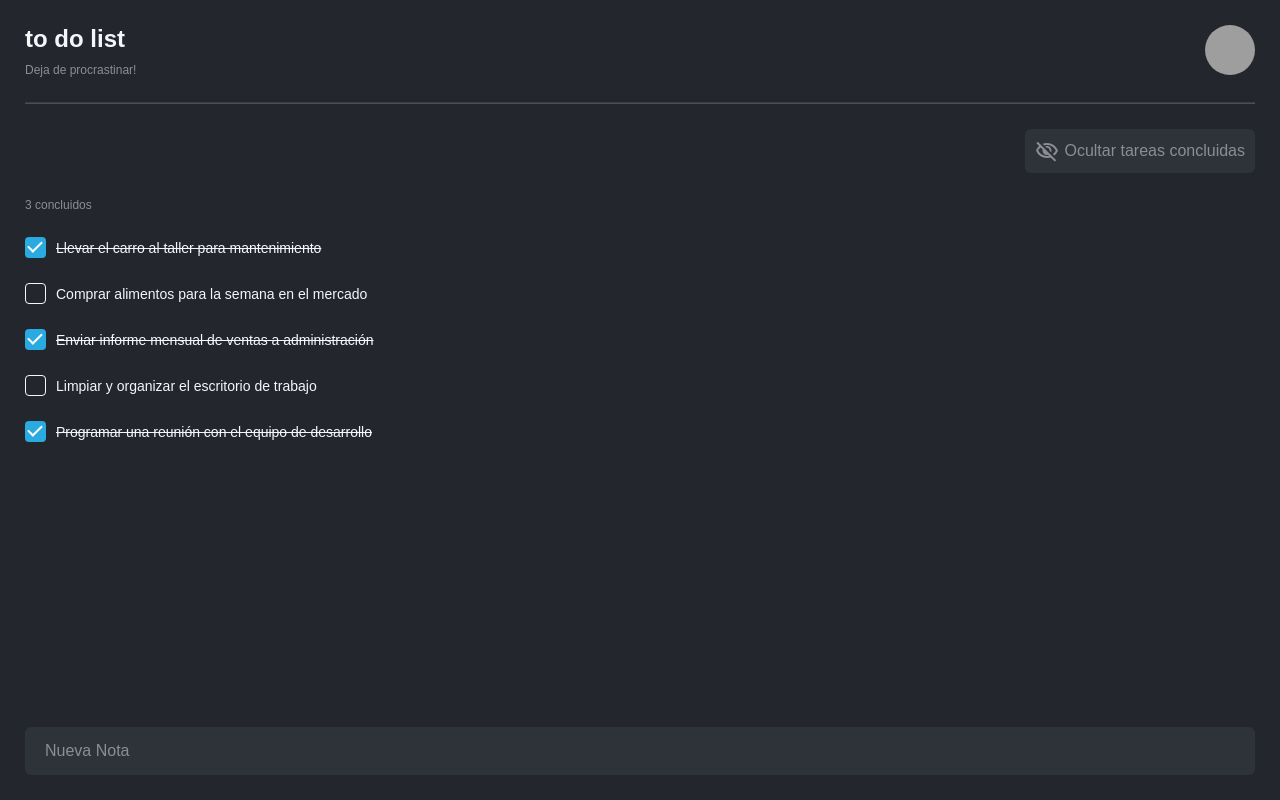
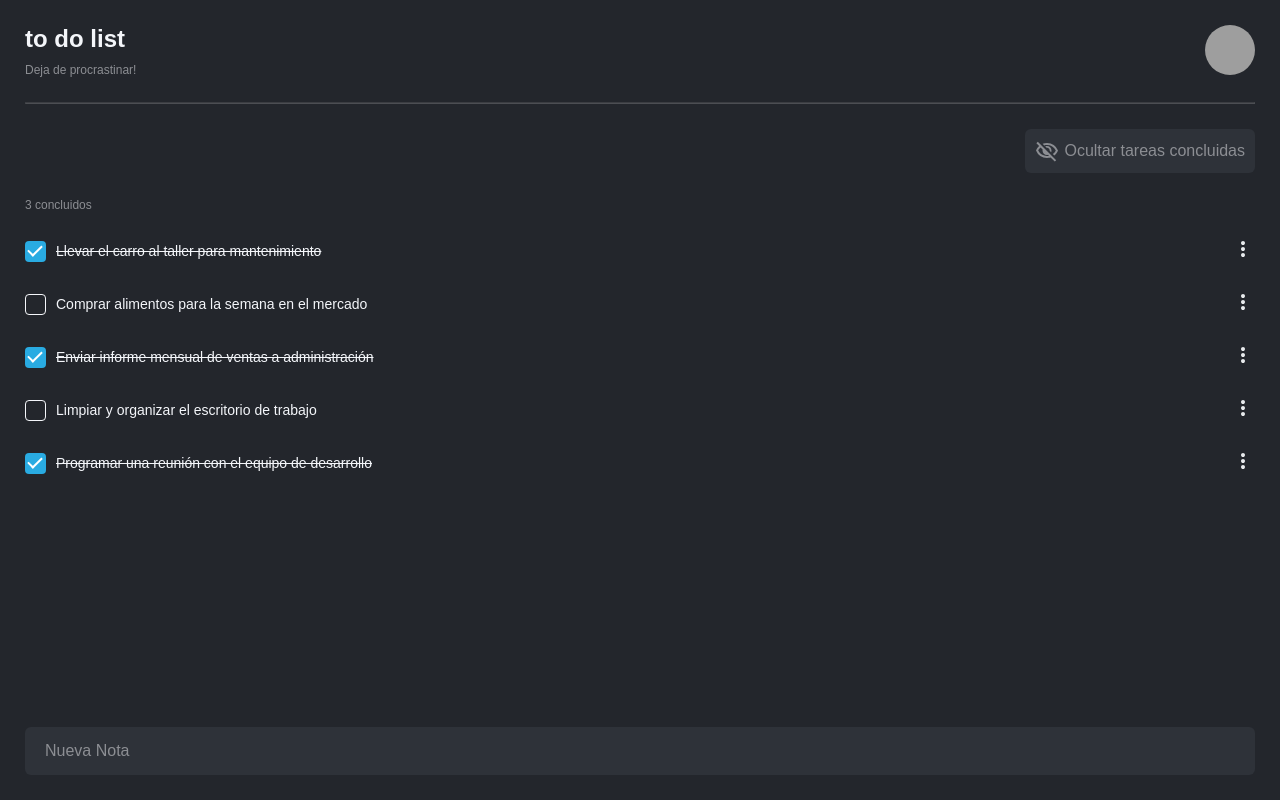
Before and after one commit to WizardRRR/todo-list-app-react-ts, a React (Vite) app: page / in a window 1280 px wide. Built offline with nearby package versions, Linux system fonts and the light colour scheme; grey boxes are pictures that could not be loaded.

Commit message:
feat: :sparkles: add feat edit and delete

```diff
--- a/src/App.tsx
+++ b/src/App.tsx
@@ -18,7 +18,7 @@ export default function App() {
     else setTasksFiltered(unfinishedTasks)
   }
 
-  const handleSubmit = (e: React.FormEvent) => {
+  const handleSave = (e: React.FormEvent) => {
     e.preventDefault()
     const taskTitle = (e.target as HTMLFormElement).task.value
     const newTask = { id: generateUUID(), title: taskTitle, checked: false }
@@ -42,6 +42,22 @@ export default function App() {
     )
   }
 
+  const handleDelete = (id: string) => {
+    const newTasks = tasks.filter((task) => task.id !== id)
+    setTasks(newTasks)
+    setTasksFiltered(
+      isOnlyUncompleted ? newTasks.filter((task) => !task.checked) : newTasks
+    )
+  }
+
+  const handleEdit = (task: Task) => {
+    const newTasks = tasks.map((t) => (t.id === task.id ? task : t))
+    setTasks(newTasks)
+    setTasksFiltered(
+      isOnlyUncompleted ? newTasks.filter((task) => !task.checked) : newTasks
+    )
+  }
+
   return (
     <div className={styles.app}>
       <Header />
@@ -54,11 +70,13 @@ export default function App() {
         />
       </div>
       <Tasks
+        onDelete={handleDelete}
+        onEdit={handleEdit}
         tasks={tasksFiltered}
         concludedTask={tasks.filter((task) => task.checked).length}
         onCheckedTask={handleChangeCheckbox}
       />
-      <form onSubmit={handleSubmit} className={styles['input-wrapper']}>
+      <form onSubmit={handleSave} className={styles['input-wrapper']}>
         <Input placeholder='Nueva Nota' name='task' />
       </form>
     </div>
--- a/src/components/icons/index.ts
+++ b/src/components/icons/index.ts
@@ -1 +1,2 @@
+export * from './more-vert'
 export * from './visibility-off'
--- /dev/null
+++ b/src/components/icons/more-vert.tsx
@@ -0,0 +1,14 @@
+export function MoreVert(props: React.SVGProps<SVGSVGElement>) {
+  return (
+    <svg
+      xmlns='http://www.w3.org/2000/svg'
+      height='24px'
+      viewBox='0 -960 960 960'
+      width='24px'
+      fill='#e8eaed'
+      {...props}
+    >
+      <path d='M480-160q-33 0-56.5-23.5T400-240q0-33 23.5-56.5T480-320q33 0 56.5 23.5T560-240q0 33-23.5 56.5T480-160Zm0-240q-33 0-56.5-23.5T400-480q0-33 23.5-56.5T480-560q33 0 56.5 23.5T560-480q0 33-23.5 56.5T480-400Zm0-240q-33 0-56.5-23.5T400-720q0-33 23.5-56.5T480-800q33 0 56.5 23.5T560-720q0 33-23.5 56.5T480-640Z' />
+    </svg>
+  )
+}
--- a/src/components/task/task.module.css
+++ b/src/components/task/task.module.css
@@ -1,3 +1,45 @@
+.task {
+  display: flex;
+  justify-content: space-between;
+  position: relative;
+}
+
+.options {
+  z-index: 1;
+  opacity: 0;
+  pointer-events: none;
+  position: absolute;
+  display: flex;
+  flex-direction: column;
+  right: 0;
+  background-color: var(--bg-secondary);
+  transition: opacity 0.3s ease;
+
+  & button {
+    padding: 10px;
+  }
+}
+
+.edit-form {
+  width: 100%;
+
+  & input {
+    padding: 3px;
+    width: 100%;
+    border-bottom: 1px solid var(--secondary-text);
+    color: var(--primary-text);
+
+    &:focus-visible {
+      outline: 1px solid var(--secondary-text);
+    }
+  }
+}
+
+.show-options {
+  opacity: 1;
+  pointer-events: all;
+}
+
 .checkbox {
   font-size: var(--text-sm);
   color: var(--primary-text);
--- a/src/components/task/task.tsx
+++ b/src/components/task/task.tsx
@@ -1,11 +1,54 @@
+import { useEffect, useRef, useState } from 'react'
+import { Task as TaskType } from '../../types/task'
+import { MoreVert } from './../icons'
 import styles from './task.module.css'
 interface TaskProps {
-  title: string
-  checked?: boolean
+  task: TaskType
   onChange?: (checked: boolean) => void
+  onDelete: (id: string) => void
+  onEdit: (task: TaskType) => void
 }
-export function Task({ title, checked, onChange }: TaskProps) {
+export function Task({ onChange, task, onDelete, onEdit }: TaskProps) {
+  const { title, checked, id } = task
+  const [showOptions, setShowOptions] = useState(false)
+  const [canEdit, setCanEdit] = useState(false)
+  const refEditInput = useRef<HTMLInputElement | null>(null)
+
+  useEffect(() => {
+    const handleClickOutside = (e: MouseEvent) => {
+      const elementId = (e.target as HTMLElement).dataset.id
+      if (elementId !== id) {
+        setShowOptions(false)
+        setCanEdit(false)
+      }
+    }
+
+    document.addEventListener('click', handleClickOutside)
+    return () => document.removeEventListener('click', handleClickOutside)
+  }, [id])
+
+  const handleClickEdit = () => {
+    setCanEdit(true)
+    setShowOptions(false)
+    setTimeout(() => refEditInput?.current?.focus(), 100)
+  }
+
+  const handleClickDelete = () => {
+    setShowOptions(false)
+    onDelete(id)
+  }
+
+  const handleSubmitEdit = (e: React.FormEvent) => {
+    e.preventDefault()
+    const taskTitle = (e.target as HTMLFormElement).task.value
+    const newTask = { id, title: taskTitle, checked }
+    setCanEdit(false)
+    onEdit(newTask)
+  }
+
   return (
+    <div className={styles.task}>
+      {!canEdit && (
         <label
           style={{ textDecoration: checked ? 'line-through' : 'none' }}
           className={styles.checkbox}
@@ -18,5 +61,29 @@ export function Task({ title, checked, onChange }: TaskProps) {
           <span className={styles.checkmark}></span>
           {title}
         </label>
+      )}
+      {canEdit && (
+        <form onSubmit={handleSubmitEdit} className={styles['edit-form']}>
+          <input
+            ref={refEditInput}
+            data-id={id}
+            name='task'
+            type='text'
+            defaultValue={title}
+          />
+        </form>
+      )}
+      <button data-id={id} onClick={() => setShowOptions(!showOptions)}>
+        <MoreVert pointerEvents='none' />
+      </button>
+      <div
+        className={`${styles.options} ${showOptions ? styles['show-options'] : ''}`}
+      >
+        <button data-id={id} onClick={handleClickEdit}>
+          Editar
+        </button>
+        <button onClick={handleClickDelete}>Eliminar</button>
+      </div>
+    </div>
   )
 }
--- a/src/components/tasks/tasks.tsx
+++ b/src/components/tasks/tasks.tsx
@@ -5,16 +5,25 @@ interface TasksProps {
   tasks: Task[]
   concludedTask: number
   onCheckedTask: (id: string, checked: boolean) => void
+  onDelete: (id: string) => void
+  onEdit: (task: Task) => void
 }
-export function Tasks({ tasks, concludedTask, onCheckedTask }: TasksProps) {
+export function Tasks({
+  tasks,
+  concludedTask,
+  onCheckedTask,
+  onEdit,
+  onDelete
+}: TasksProps) {
   return (
     <div className={styles.tasks}>
       <p>{concludedTask} concluidos</p>
       {tasks.map((task) => (
         <TaskComponent
           key={task.id}
-          title={task.title}
-          checked={task.checked}
+          onDelete={onDelete}
+          onEdit={onEdit}
+          task={task}
           onChange={(checked) => onCheckedTask(task.id, checked)}
         />
       ))}
--- a/src/css/global.css
+++ b/src/css/global.css
@@ -24,3 +24,9 @@
 body {
   font-family: sans-serif;
 }
+
+button,
+input {
+  background-color: transparent;
+  border: none;
+}
```
Lines whose indentation alone changed are shown as unchanged.
